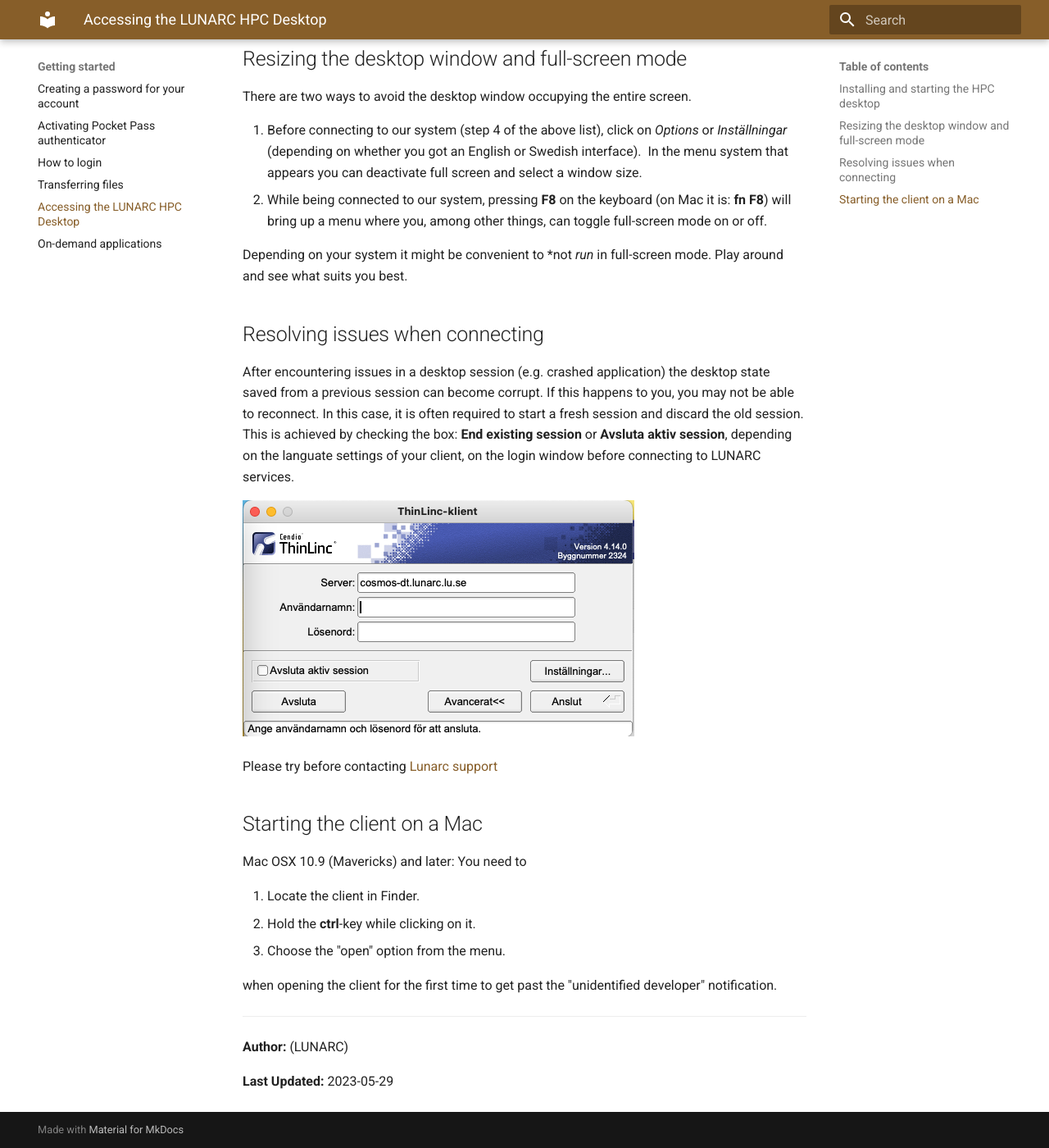
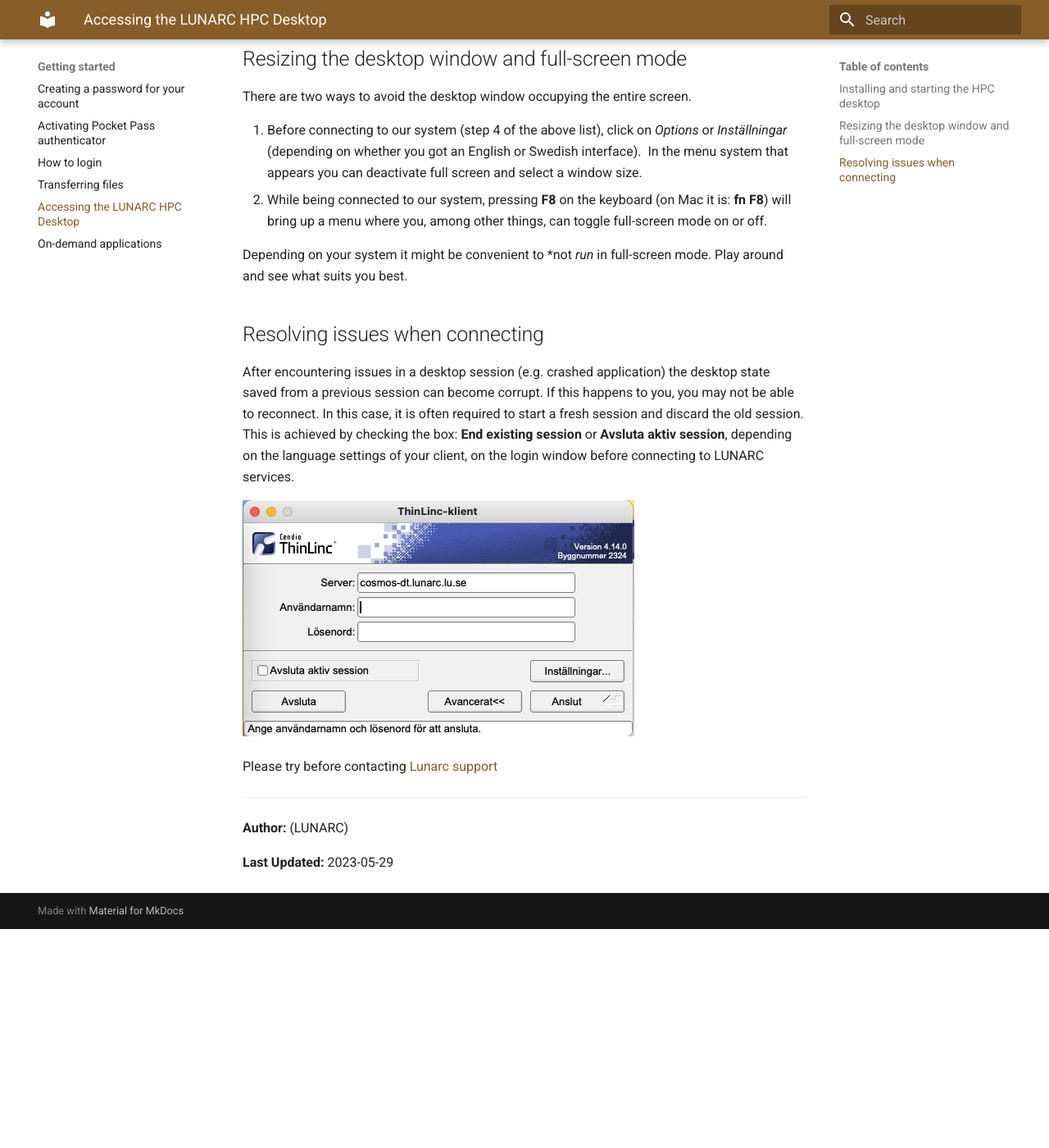
Before and after one commit to lunarc/lunarc_docs, an MkDocs documentation site: the page built from docs/getting_started/using_hpc_desktop.md, in a window 1280 px wide and 1400 px high, scrolled down 1905 px. Shown: the whole window at 82% size. Built offline with MkDocs 1.6.1 and Material for MkDocs 9.7.7, drawn with Linux system fonts in a browser that asks for light colours; comment, search, counter and statistics services are not loaded; after the commit the page ends 3038 px from its top, so only the background shows below that.

Commit message:
Removed reference to un-signed clients on Mac, spelling

```diff
--- a/docs/getting_started/using_hpc_desktop.md
+++ b/docs/getting_started/using_hpc_desktop.md
@@ -34,21 +34,11 @@ Depending on your system it might be convenient to *not _run_ in full-screen mod
 
 ## Resolving issues when connecting
 
-After encountering issues in a desktop session (e.g. crashed application) the desktop state saved from a previous session can become corrupt. If this happens to you, you may not be able to reconnect. In this case, it is often required to start a fresh session and discard the old session.  This is achieved by checking the box: **End existing session** or **Avsluta aktiv session**, depending on the languate settings of your client, on the login window before connecting to LUNARC services.
+After encountering issues in a desktop session (e.g. crashed application) the desktop state saved from a previous session can become corrupt. If this happens to you, you may not be able to reconnect. In this case, it is often required to start a fresh session and discard the old session.  This is achieved by checking the box: **End existing session** or **Avsluta aktiv session**, depending on the language settings of your client, on the login window before connecting to LUNARC services.
 
 ![login window](../images/desktopLogin.png "Desktop login window")
 
 Please try before contacting [Lunarc support](http://www.lunarc.lu.se/support/support_form "LUNARC support form")
-
-## Starting the client on a Mac
-
-Mac OSX 10.9 (Mavericks) and later: You need to
-
- 1. Locate the client in Finder.
- 2. Hold the **ctrl**-key while clicking on it.
- 3. Choose the "open" option from the menu.
-
-when opening the client for the first time to get past the "unidentified developer" notification.
 
 ---
 
```
